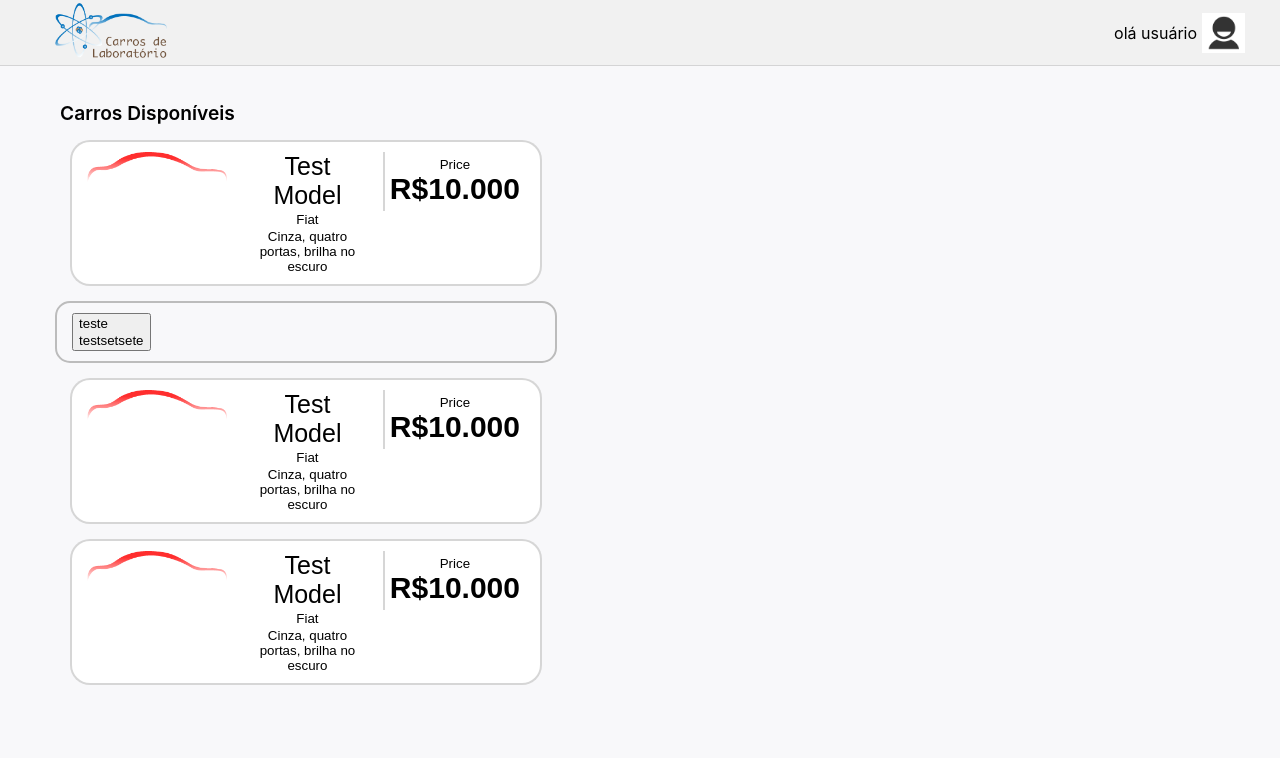
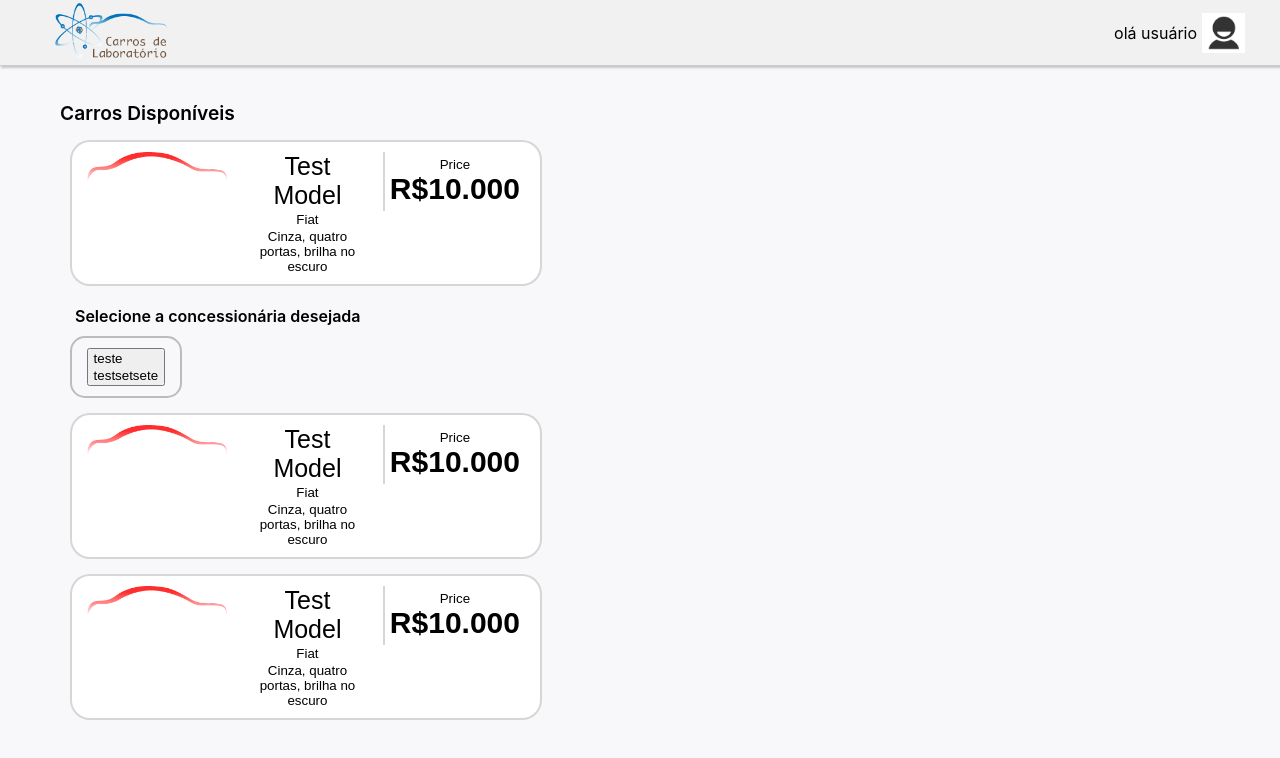
Before and after one commit to luizakobayashi/carros-de-laboratorio, a React (Create React App) app: page / in a window 1280 px wide. Both pictures are taken after a click on the button 306 px from the left and 213 px from the top of the page. Shown: the top 758 px of the page. Built offline with nearby package versions, Linux system fonts and the light colour scheme.

Commit message:
css adjust

```diff
--- a/src/App.tsx
+++ b/src/App.tsx
@@ -19,7 +19,8 @@ const useStyles = {
     alignItems: "center",
     backgroundColor: "#f1f1f1",
     justifyContent: "space-between",
-    padding: "5px"
+    padding: "5px",
+    boxShadow: "2px 2px 2px 1px rgba(0, 0, 0, 0.2)"
   },
 
   img: {
--- a/src/Components/CarCard.jsx
+++ b/src/Components/CarCard.jsx
@@ -65,6 +65,20 @@ const useStyles = {
   carPrice: {
     fontSize: "30px",
     fontWeight: "bold"
+  },
+
+  dealerships: {
+    display: "flex",
+    flexDirection: "column",
+    alignItems: "flex-start",
+    paddingLeft: "15px"
+  },
+
+  dealershipsTitle: {
+    fontWeight: "600",
+    fontSize: "medium",
+    paddingLeft: "5px",
+    paddingTop: "5px"
   }
 };
 
@@ -98,9 +112,12 @@ const CarCard = ({ car }) => {
         </div>
       </button>
       {cardClicked ? (
-        <DealershipCard
-          dealerships={[{ name: "teste", address: "testsetsete" }]}
-        ></DealershipCard>
+        <div style={useStyles.dealerships}>
+          <div style={useStyles.dealershipsTitle}>Selecione a concessionária desejada</div>
+          <DealershipCard
+            dealerships={[{ name: "teste", address: "testsetsete" }]}
+          ></DealershipCard>
+        </div>
       ) : null}
     </section>
   );
```
